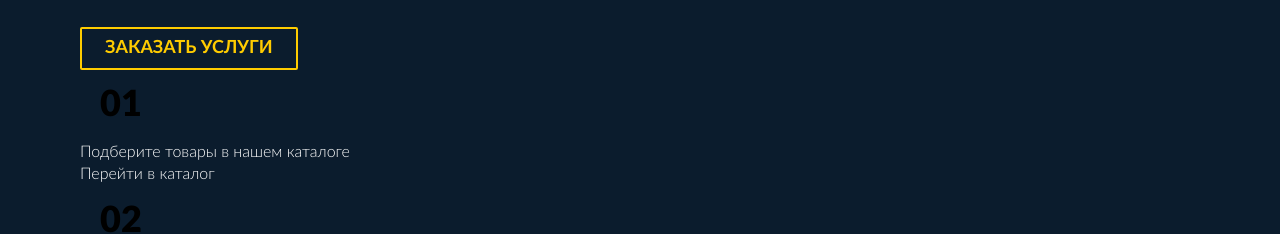
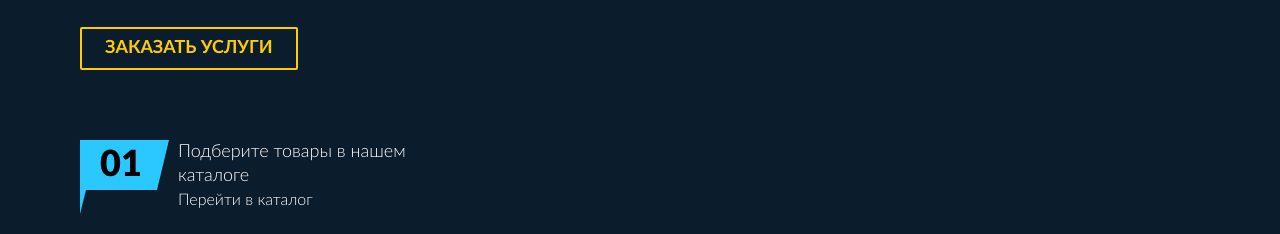
Before and after one commit to koninka/feature-studio, a website built with webpack: page src/templates/index.html in a window 1280 px wide. Shown: the part 750-984 px from the top of the page. Built offline with nearby package versions, Linux system fonts and the light colour scheme; files whose address does not match are found by name.

```diff
--- a/src/sass/_whyWe.sass
+++ b/src/sass/_whyWe.sass
@@ -34,10 +34,32 @@
 		position: relative
 		padding-bottom: 430px
 	&__item
+		position: relative
+		margin: 70px 0
+		padding-left: 98px
+		max-width: 393px
 	&__numb
-		padding: 10px 15px 10px 20px
+		position: absolute
+		top: 0
+		left: 0
+		padding: 7px 15px 7px 20px
 		color: $black
 		+f('black', 36)
+		line-height: 1
 		text-transform: uppercase
+		background-color: $lightBlue
+		&:before
+			position: absolute
+			content: ""
+			top: 100%
+			left: 0
+			+arr(6,24,$lightBlue, tl)
+		&:after
+			position: absolute
+			content: ""
+			top: 0
+			left: 100%
+			+arr(12,50,$lightBlue, tl)
 	&__title
+		+f('ll', 18, 24)
 	&__link
--- a/src/sass/helpers/_colors.sass
+++ b/src/sass/helpers/_colors.sass
@@ -5,7 +5,7 @@
 
 $blue: #174370
 $darkBlue: #29577f
-$lightBlue: #00d1ff
+$lightBlue: #2ac8ff
 
 $azure: #00d1ff
 
--- a/src/sass/helpers/_fonts.sass
+++ b/src/sass/helpers/_fonts.sass
@@ -1,5 +1,6 @@
 +font("Lato Thin", Lato-Thin)
 +font("Lato Light", Lato-Light)
++font("Lato Light Italic", Lato-LightItalic)
 +font("Lato Hairline", Lato-Hairline)
 +font("Lato Bold", Lato-Bold)
 +font("Lato Black", Lato-Black)
@@ -10,6 +11,8 @@
 		$font-family: "Lato Thin"
 	@if $name == "ll"
 		$font-family: "Lato Light"
+	@if $name == "lli"
+		$font-family: "Lato Light Italic"
 	@if $name == "lh"
 		$font-family: "Lato Hairline"
 	@if $name == "bold"
```
Also changed, not shown: build/css/app.css, src/fonts/Lato-LightItalic.woff (added), src/fonts/Lato-LightItalic.woff2 (added), 1 other file.
